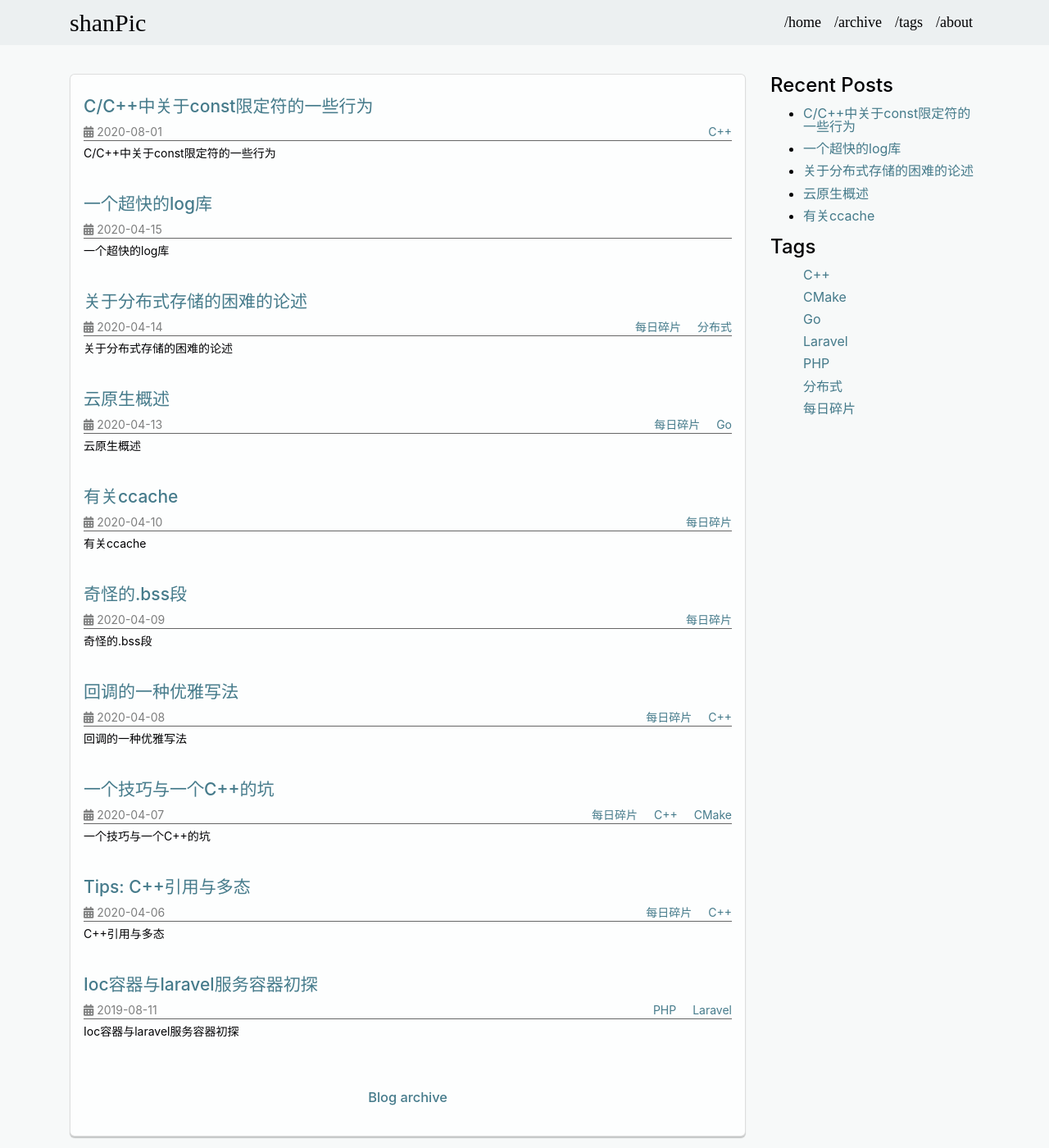
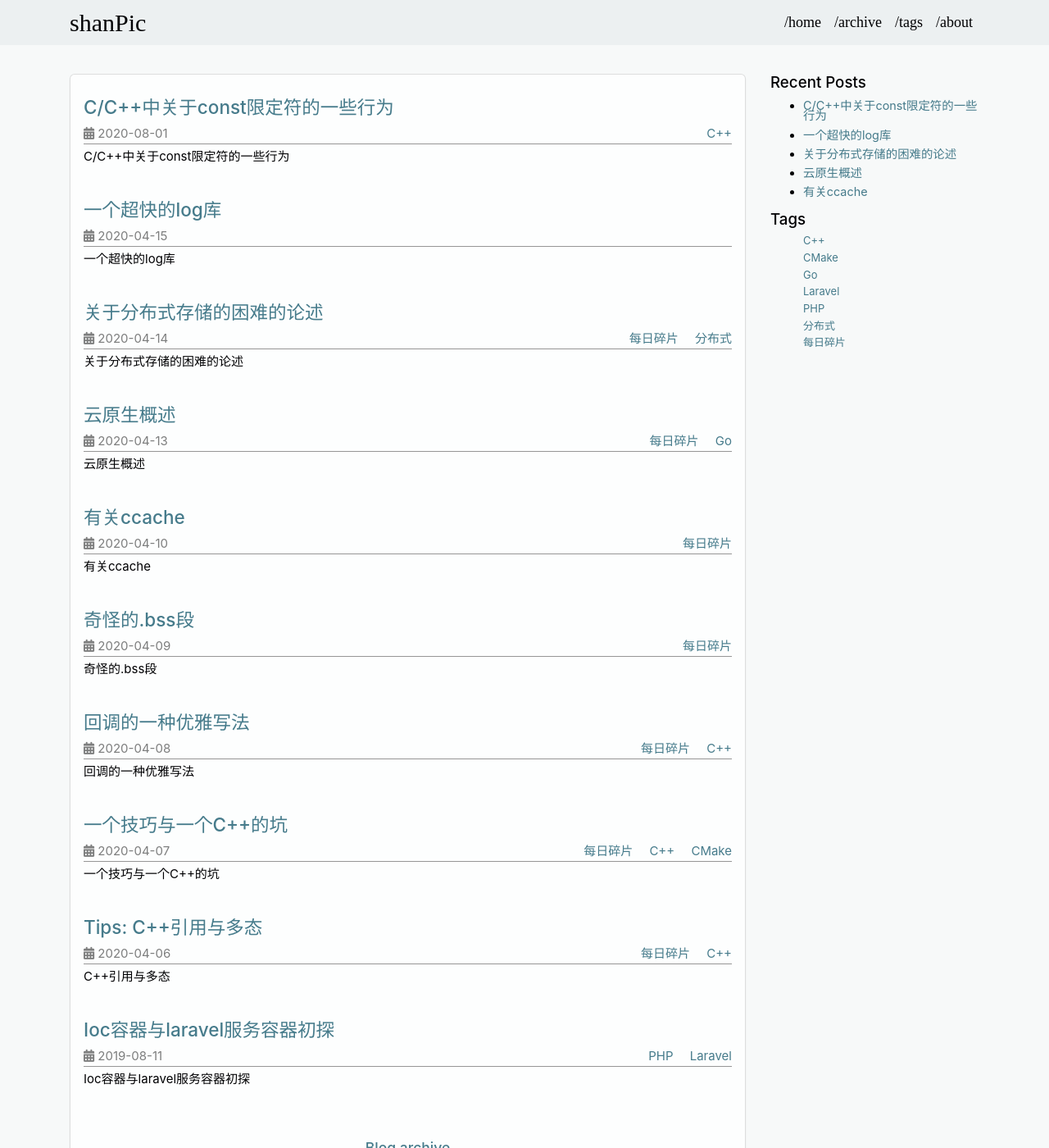
Before and after one commit to shanPic/shanPic.github.io, a Jekyll site: the page built from index.html, in a window 1280 px wide and 1400 px high. Shown: the whole window at 82% size. Built offline with Jekyll 4.4.1, drawn with Linux system fonts in a browser that asks for light colours; comment, search, counter and statistics services are not loaded.

Commit message:
调整样式

```diff
--- a/_includes/sidebar.html
+++ b/_includes/sidebar.html
@@ -1,5 +1,5 @@
 <div class="sidebar ">
-  <h2>Recent Posts</h2>
+  <h3>Recent Posts</h3>
   <ul>
     {% for post in site.posts limit:5 %}
     <li><a href="{{ post.url | relative_url }}">{{ post.title }}</a></li>
@@ -8,7 +8,7 @@
 </div>
 
 <div class="sidebar">
-  <h2>Tags</h2>
+  <h3>Tags</h3>
   <ul class="sideBarTags">
     {% assign tags = (site.tags | sort:0) %}
     {% for tag in tags %}
--- a/assets/css/theme.scss
+++ b/assets/css/theme.scss
@@ -48,7 +48,7 @@ body {
   box-shadow: 0 0 0 0, 0 2px 1px rgba(0, 0, 0, 0.2);
   border-radius: 6px;
   padding: 16px;
-  font-size: 14px;
+  font-size: 15px;
 }
 .main-page {
   width: 75%;
@@ -165,15 +165,17 @@ ul.share-buttons {
 //********************************************************
 .sidebar li {
   margin-top: .7em;
-  line-height: 1em;
+  line-height: 0.9em;
+  font-size: 0.9em;
 }
 ul.sideBarTags {
   list-style: none;
+  font-size: 0.9em;
   li:before {
     content: '\f02b';
     font-family: 'inherit';
     float: left;
-    margin-left: -1.5em;
+    margin-left: -3em;
     font-weight: inherit;
   }
 }
@@ -187,7 +189,7 @@ h2.post-title {
 }
 div.post-meta {
   border-width: 0 0 1px 0;
-  border-color: #666666;
+  border-color: #666666ac;
   border-style: solid;
   color: #393939a6;
   margin: 0 0 0.3em;
```
